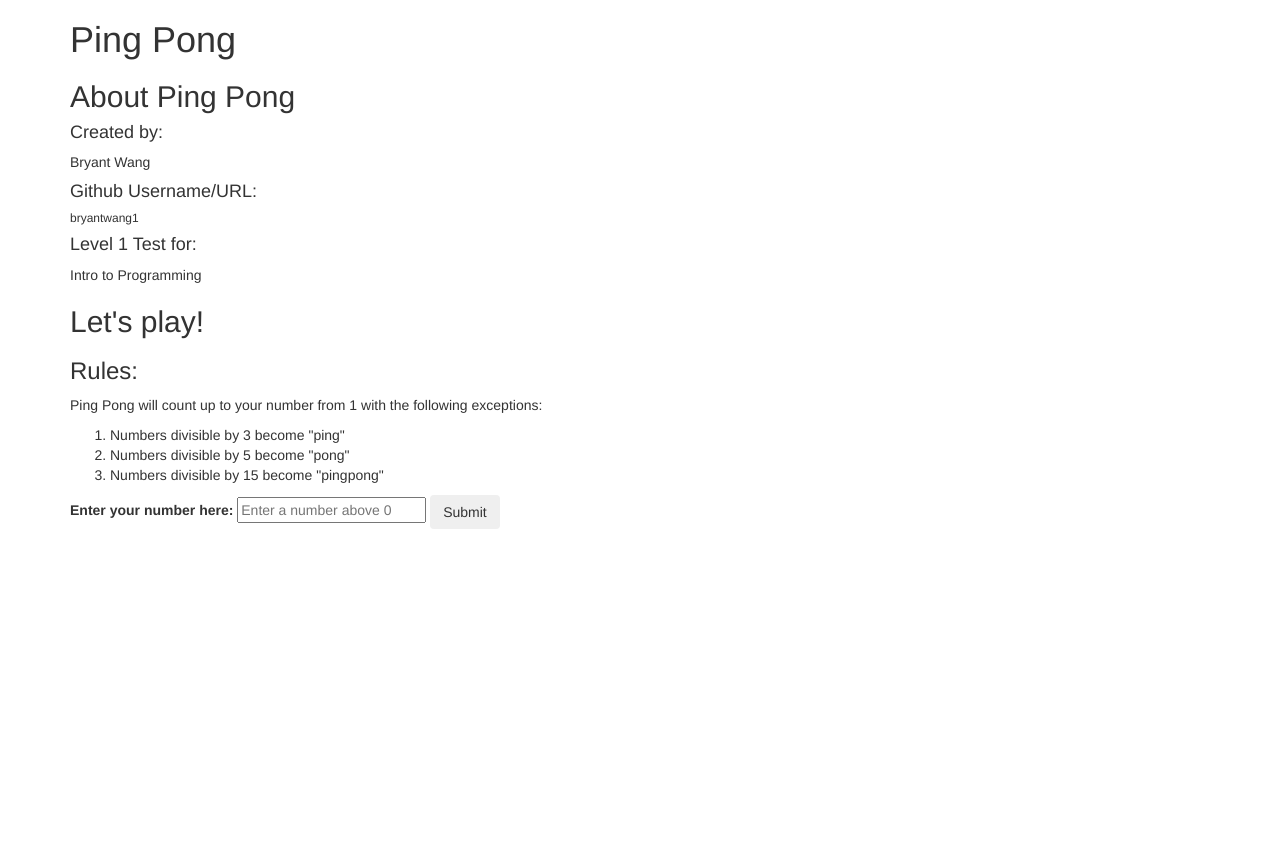
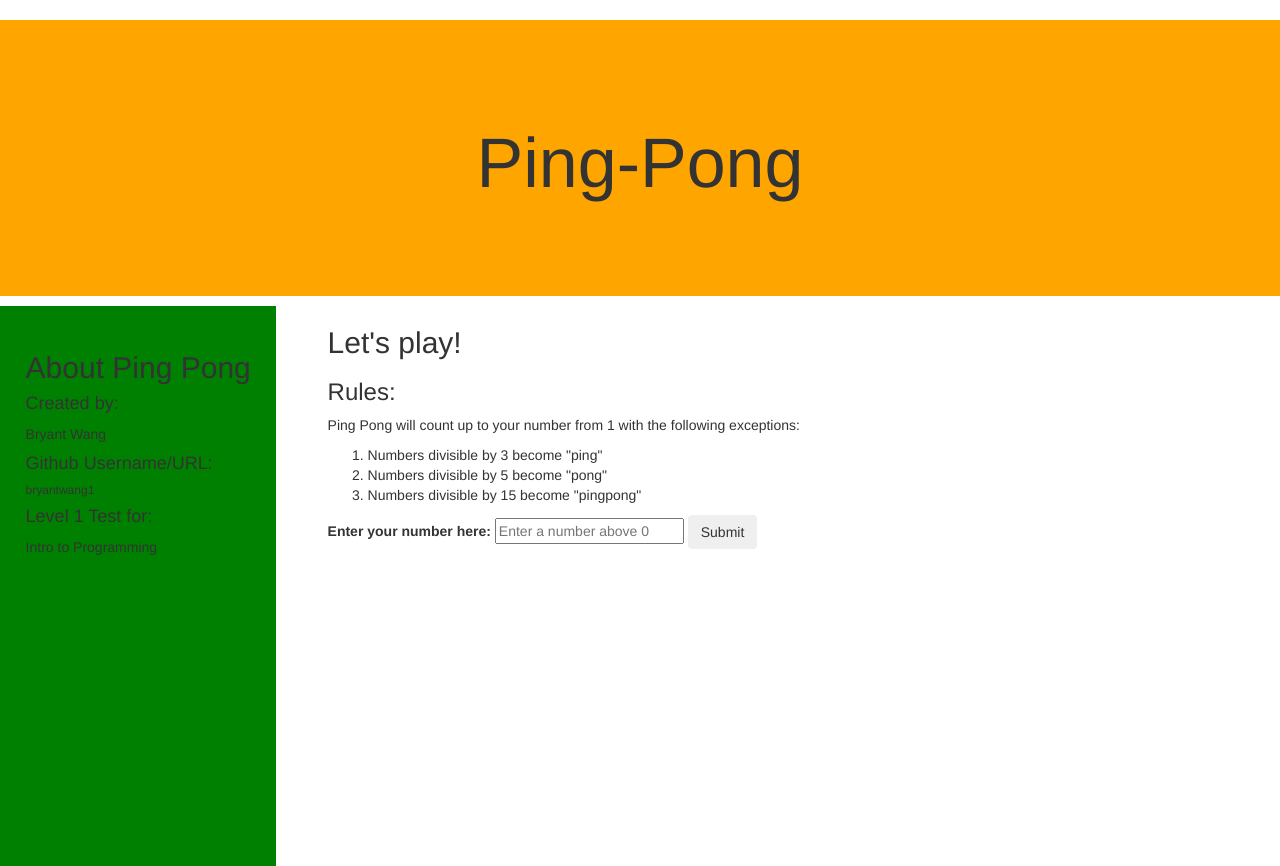
Before and after one commit to bryantwang1/ping-pong-web, a plain HTML site: page index.html in a window 1280 px wide. Before the commit the page ends 800 px from the top, so only its background shows below. Drawn offline with Linux system fonts and the light colour scheme.

Commit message:
Add css styling that imitates the layout of the example picture.

```diff
--- a/css/styles.css
+++ b/css/styles.css
@@ -0,0 +1,25 @@
+.container {
+  margin: 0px;
+  padding: 0px;
+}
+
+.custom-head {
+  background-color: orange;
+  width: 100vw;
+  margin-left: 0vw;
+  text-align: center;
+  font-size: 70px;
+  padding: 9%;
+  padding-bottom: 8%;
+}
+
+.flexer {
+  display: flex;
+}
+
+.sidebar {
+  margin-right: 4vw;
+  background-color: green;
+  padding: 2vw;
+  height: 70vh;
+}
--- a/index.html
+++ b/index.html
@@ -10,8 +10,9 @@
   </head>
   <body>
     <div class="container">
-      <h1 class="custom-head">Ping Pong</h1>
+      <h1 class="custom-head">Ping-Pong</h1>
 
+      <div class="flexer">
         <div class="sidebar">
           <h2>About Ping Pong</h2>
           <h4>Created by:</h4>
@@ -22,6 +23,7 @@
           <h7>Intro to Programming</h7>
         </div>
 
+        <div class="content">
           <h2>Let's play!</h2>
           <h3>Rules:</h3>
           <p>Ping Pong will count up to your number from 1 with the following exceptions:</p>
@@ -40,7 +42,9 @@
           <div class="result">
 
           </div>
+        </div>
 
+      </div>
     </div>
   </body>
 </html>
```
Lines whose indentation alone changed are shown as unchanged.
